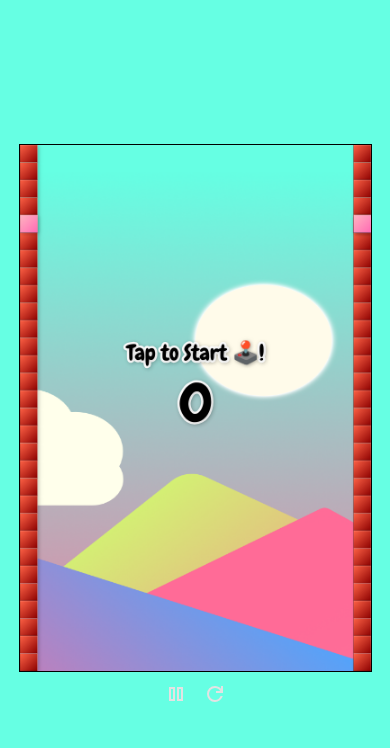
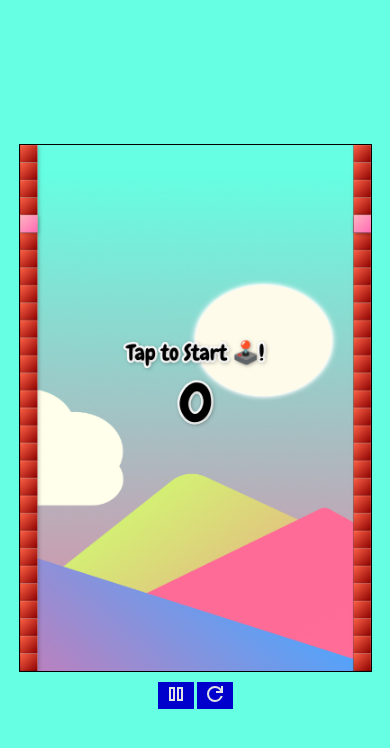
Before and after one commit to Harilala42/Tetris-Clone, a website built with Vite: page index.html in a window 390 px wide. Built offline with nearby package versions, Linux system fonts and the light colour scheme.

```diff
--- a/src/Tetris.css
+++ b/src/Tetris.css
@@ -42,8 +42,7 @@
         width: 3rem;
         height: auto;
         border: none;
-        background: none;
-        cursor: pointer;
+        background-color: #0000CD;
     }
 
     #canvas {
```
